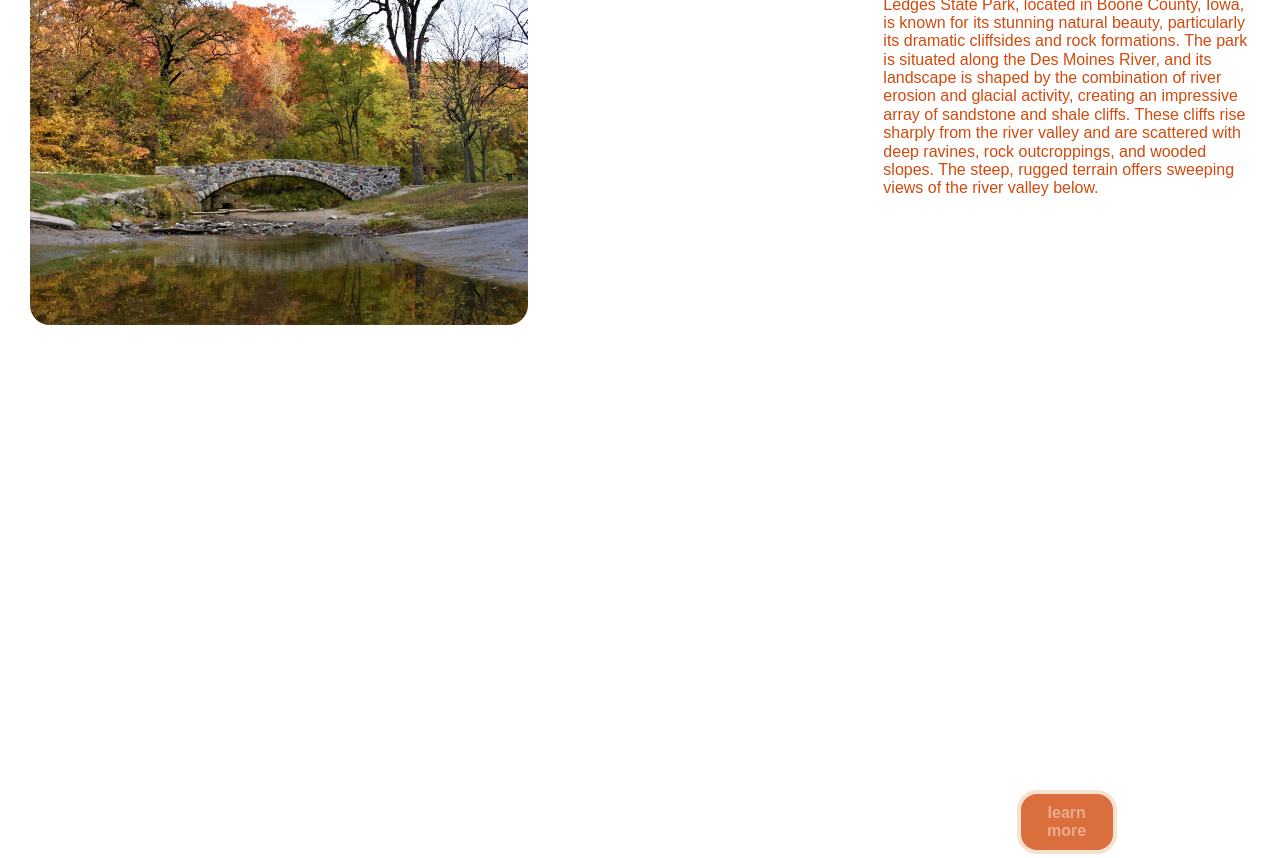
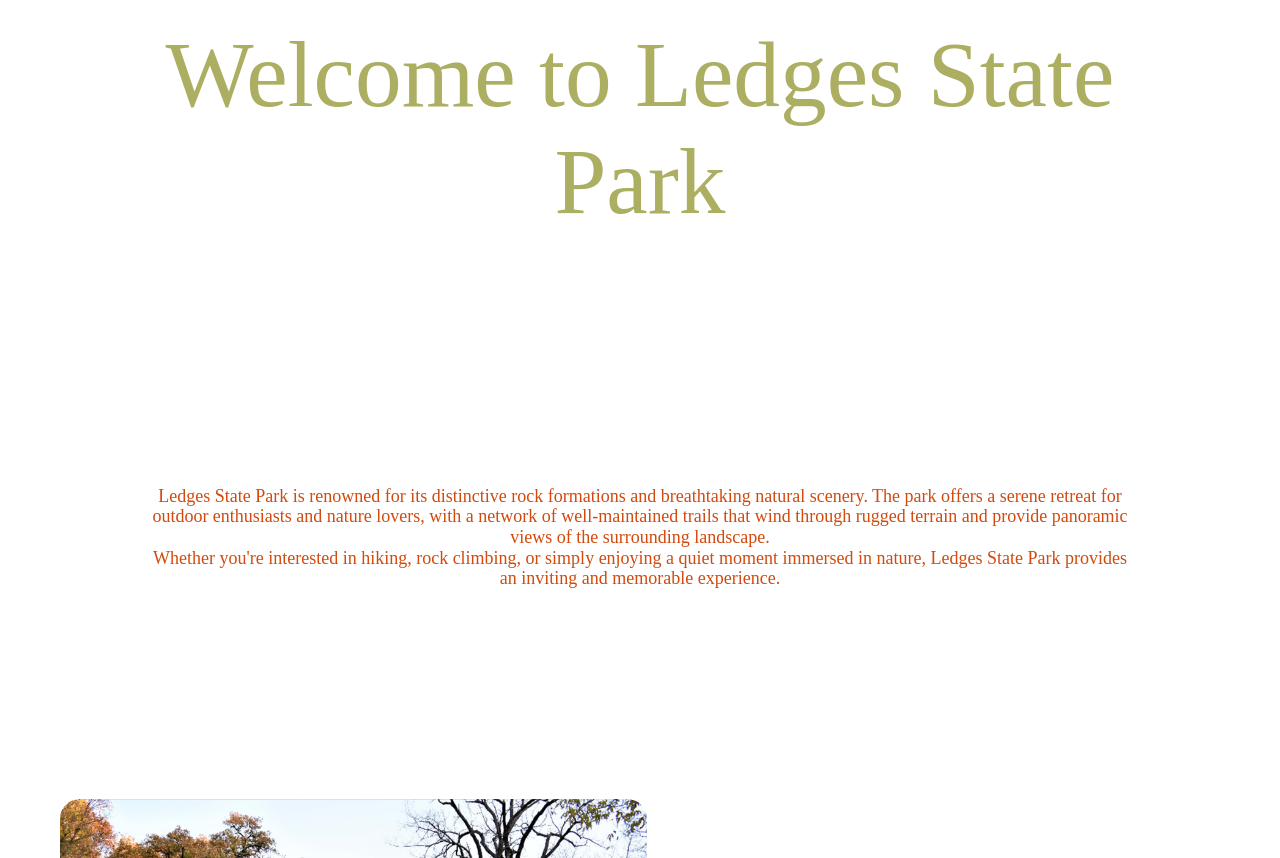
Before and after one commit to josieolderog/topic-page, a plain HTML site: page index.html in a window 1280 px wide. Shown: the part 159-1017 px from the top of the page. Drawn offline with Linux system fonts and the light colour scheme; a web font is replaced by a local one.

Commit message:
Top section text
Added landing page text at the top

```diff
--- a/custom.css
+++ b/custom.css
@@ -20,7 +20,6 @@
     font-size: 62.5%;
 }
 body, p {
-    height: 98vh;
     font-size: 1.6rem;
     font-family: "serenity", sans-serif;
     font-weight: 400;
@@ -45,8 +44,8 @@
 }
 
 img {
-    width: 100%;
-    width: 100%;
+    width: 200%;
+    width: 200%;
     fill: currentColor;
     pointer-events: none;
 }
@@ -69,9 +68,8 @@
     gap: 0px;
     display: flex;
     flex-direction: column;
-    align-items: flex-start;
-    justify-content: flex-start; /* Keeps items from stretching */
-    gap: 1rem;
+    align-items: center;
+    justify-content: flex-start;
 }
 .logo {
     align-items: center;
@@ -92,8 +90,8 @@
 .poster {
     display: block;
     margin-right: auto;
-    width: 80%;
-    padding: 3rem;
+    width: 100%;
+    padding: 6rem;
 }
 
 .poster img {
@@ -105,6 +103,20 @@
     overflow: hidden;
     display: flex;
     align-items: flex-start;
+}
+.intro {
+    text-align: center;
+    font-family: Monarcha;
+    padding: 15rem;
+    font-size: large;
+    color: #d24a0d;
+}
+.title {
+    font-size: 70pt;
+    text-align: center;
+    color:#acae62;
+    font-family: Monarcha;
+    padding: 10rem;
 }
 nav img {
     height: 60px;
@@ -127,7 +139,7 @@
     display: flex;
     flex-direction: column;
     justify-content: center;
-    padding: 3rem;
+    padding: 6rem;
 }
 .poster:hover {
     opacity: 1; /* Not sure if I want to make poster have hoverstate?*/
@@ -144,7 +156,6 @@
     align-self: flex-start;
     color: var(--lbg);
     width: 10rem;
-    padding: 1rem 2rem;
     text-align: center;
     font-weight: 600;
     text-transform: lowercase;
--- a/index.html
+++ b/index.html
@@ -36,7 +36,18 @@
             </search>
         </div>
     </nav>
-
+    <div>
+        <section class="title">
+            Welcome to Ledges State Park
+        </section>
+    </div>
+    <div>
+    <section class="intro">
+        Ledges State Park is renowned for its distinctive rock formations and breathtaking natural scenery. The park offers a serene retreat for outdoor enthusiasts and nature lovers, with a network of well-maintained trails that wind through rugged terrain and provide panoramic views of the surrounding landscape.
+        <div>
+        Whether you're interested in hiking, rock climbing, or simply enjoying a quiet moment immersed in nature, Ledges State Park provides an inviting and memorable experience.</div>
+    </section>
+</div>
     <main>
         <section class="odd">
                 <div class ="poster">
```
